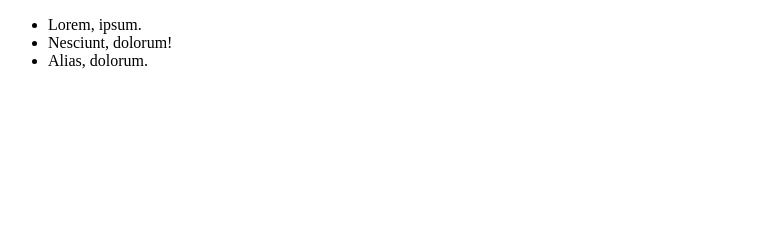
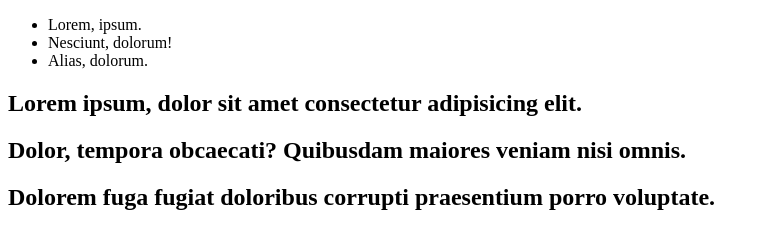
Before and after one commit to Swedeurs/HTML---building-web-pages, a plain HTML site: page emmet.html in a window 1280 px wide. Shown: the whole page, without its empty margins (0-769 px from the left). Drawn offline with Linux system fonts and the light colour scheme.

Commit message:
tried using 2 differet commands to wirte 30 lines of html in a secound

```diff
--- a/emmet.html
+++ b/emmet.html
@@ -16,4 +16,15 @@
         </nav>
     </head>
 </body>
+<main>
+    <article class="story">
+        <h2 class="story-heading">Lorem ipsum, dolor sit amet consectetur adipisicing elit.</h2>
+    </article>
+    <article class="story">
+        <h2 class="story-heading">Dolor, tempora obcaecati? Quibusdam maiores veniam nisi omnis.</h2>
+    </article>
+    <article class="story">
+        <h2 class="story-heading">Dolorem fuga fugiat doloribus corrupti praesentium porro voluptate.</h2>
+    </article>
+</main>
 </html>
```
